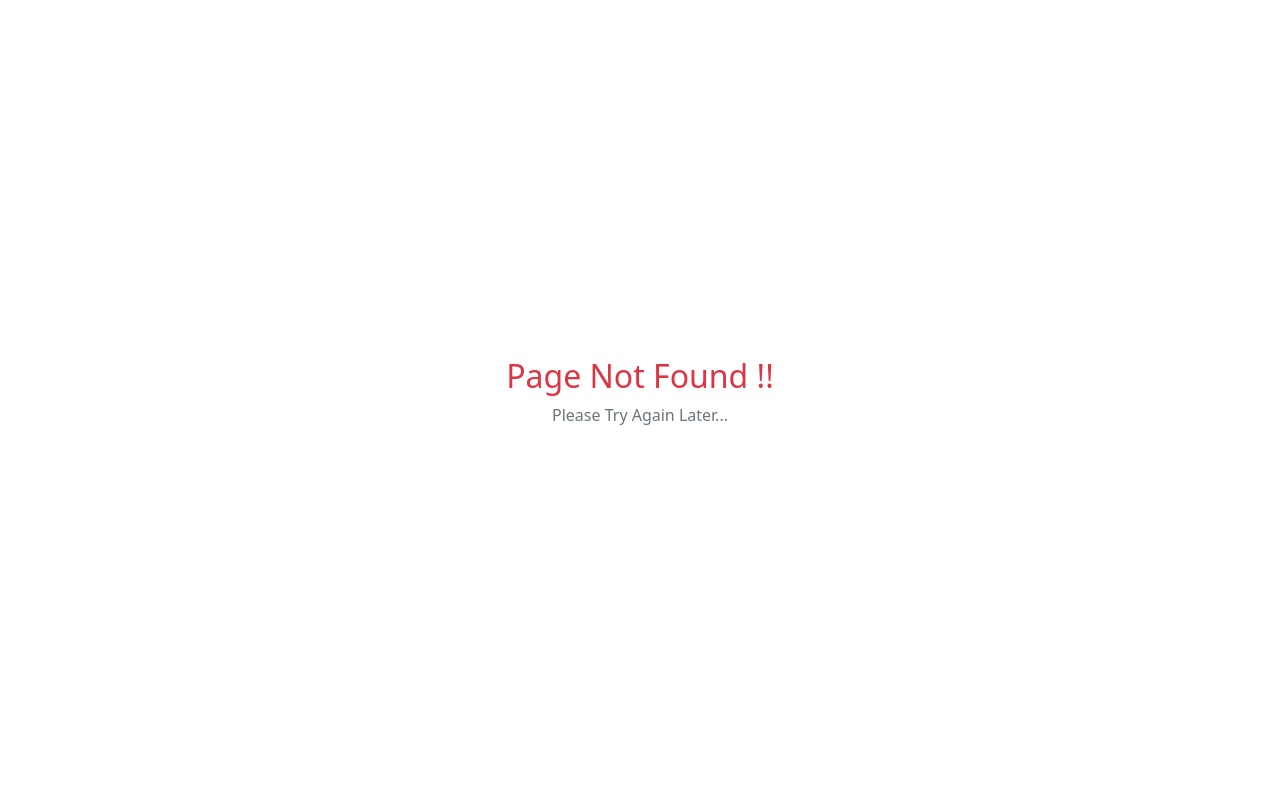
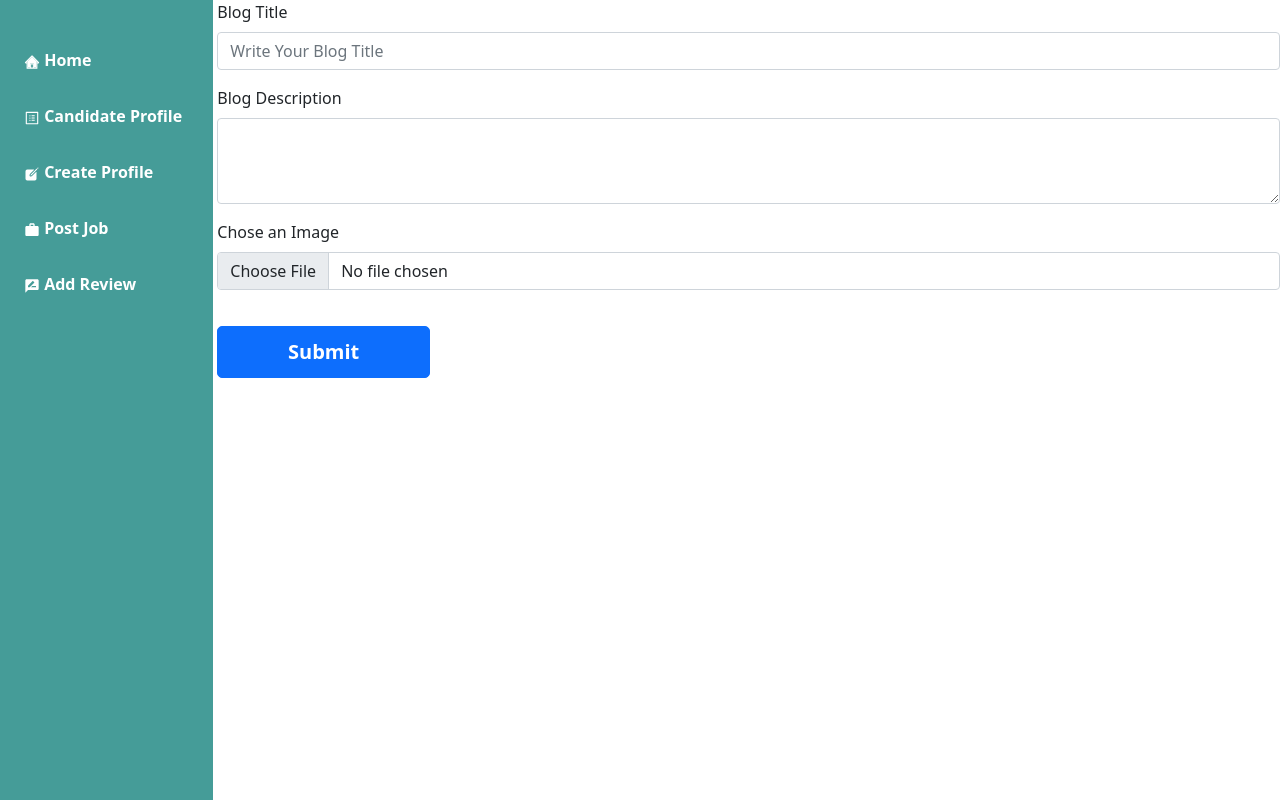
Before and after one commit to DevSquadCode/jobzilla-client, a React (Create React App) app: page /AddBlogs in a window 1280 px wide. Before the commit this address had no page. Built offline with nearby package versions, Linux system fonts and the light colour scheme.

Commit message:
blogs-feature-added

```diff
--- a/package.json
+++ b/package.json
@@ -6,6 +6,7 @@
     "@testing-library/jest-dom": "^5.14.1",
     "@testing-library/react": "^11.2.7",
     "@testing-library/user-event": "^12.8.3",
+    "axios": "^0.21.1",
     "bootstrap": "^5.0.2",
     "firebase": "^8.8.1",
     "react": "^17.0.2",
--- a/src/App.js
+++ b/src/App.js
@@ -13,8 +13,10 @@ import CreateCandidateProfile from './components/Candidates/CreateCandidateProfi
 import ShowCandidateProfile from './components/Candidates/ShowCandidateProfile/ShowCandidateProfile.js';
 import CreateBlogs from './components/Blogs/CreateBlogs'
 import AddJob from './components/AddJob/AddJob'
+import AddBlogs from './components/Blogs/AddBlogs.js';
 
 function App() {
+
   return (
     <Router>
       <Switch>
@@ -45,6 +47,9 @@ function App() {
         <Route path='/blogs'>
           <CreateBlogs/>
         </Route>
+        <Route path='/AddBlogs'>
+          <AddBlogs/>
+        </Route>
         <Route exact path='/'>
           <Home />
         </Route>
--- /dev/null
+++ b/src/components/Blogs/AddBlogs.js
@@ -0,0 +1,68 @@
+import React, { useState }from "react";
+import axios from 'axios';
+import { Form, Button } from "react-bootstrap";
+import Sidebar from "../Shared/Sidebar/Sidebar";
+
+const AddBlogs = () => {
+  const url = "http://localhost:8080/createBlogs"
+
+    const [data, setData] = useState({
+        "title": "",
+        "description": "",
+        "image": ""
+    })
+
+    function submit(e){
+        e.preventDefault();
+        axios.post(url,{
+            title: data.title,
+            description: data.description,
+            image: data.image
+        }).then(res=>{
+            console.log(res.data)
+        })
+    }
+
+    function handle(e){
+        const newdata = {...data}
+        newdata[e.target.id] = e.target.value
+        setData(newdata)
+        console.log(newdata)
+    }
+
+  return (
+    <div>
+      <div className="row">
+        <div className="col-md-2">
+          <Sidebar></Sidebar>
+        </div>
+
+        <div className="col-md-10">
+          <Form onSubmit={(e)=>submit(e)}>
+
+            <Form.Group className="mb-3" controlId="exampleForm.ControlInput1">
+              <Form.Label>Blog Title</Form.Label>
+              <Form.Control type="string" placeholder="Write Your Blog Title" onChange={(e)=>handle(e)} id="title" value={data.title} />
+            </Form.Group>
+
+            <Form.Group
+              className="mb-3"
+              controlId="exampleForm.ControlTextarea1"
+            >
+              <Form.Label>Blog Description</Form.Label>
+              <Form.Control as="textarea" rows={3} onChange={(e)=>handle(e)} id="description" value={data.description}/>
+            </Form.Group>
+
+            <Form.Group controlId="formFile" className="mb-3">
+              <Form.Label>Chose an Image</Form.Label>
+              <Form.Control type="file" />
+            </Form.Group>
+            <Button variant="primary" type="submit">Submit</Button>
+          </Form>
+        </div>
+      </div>
+    </div>
+  );
+};
+
+export default AddBlogs;
--- a/src/components/Blogs/CreateBlogs.js
+++ b/src/components/Blogs/CreateBlogs.js
@@ -1,100 +1,54 @@
-import React from "react";
+import React, { useState, useEffect }from "react";
 import { Card, Container, Row, Col } from "react-bootstrap";
+import { Link } from "react-router-dom";
+import axios from "axios";
 import blogImage from "../../images/banner.webp";
 import Header from "../Header/Header";
 import './CreateBlogs.css'
 
 const CreateBlogs = () => {
+  const [blogs, setBlogs] = useState([]);
+
+  useEffect(() => {
+    const fetchBlogs = async () =>{
+        const res = await axios.get("http://localhost:8080/getblogs")
+        setBlogs(res.data)
+    }
+    fetchBlogs();
+  }, [])
   return (
+
     <Container fluid="true" style={{marginTop:"130px"}}>
       <Header />
       <Container>
         <Row style={{marginBottom:"40px"}}>
           <Col className="">
-            <button type="button" class="btn px-3 py-2 blog_btn">
+            <Link to="/AddBlogs" type="button" class="btn px-3 py-2 blog_btn">
               CREATE BLOG
-            </button>
+            </Link>
           </Col>
         </Row>
         <Row>
+
+            {
+              blogs.map(blog => (
                <Col md={4} sm={6} xs={12} >
                <Card  className="shadow mb-5 p-4" >
                  {/* <Card.Header>Header</Card.Header> */}
                  <img src={blogImage} alt="Girl in a jacket"></img>
                  <Card.Body>
-                <Card.Title>Primary Card Title</Card.Title>
+                   <Card.Title>{blog.title}</Card.Title>
                    <Card.Text>
-                  Some quick example text to build on the card title and make up
-                  the bulk of the card's content.
+                     {blog.description}
                    </Card.Text>
                  </Card.Body>
                </Card>
              </Col>
-          <Col md={4} sm={6} xs={12}>
-            <Card className="shadow mb-5 p-4">
-              {/* <Card.Header>Header</Card.Header> */}
-              <img src={blogImage} alt="Girl in a jacket"></img>
-              <Card.Body>
-                <Card.Title>Primary Card Title</Card.Title>
-                <Card.Text>
-                  Some quick example text to build on the card title and make up
-                  the bulk of the card's content.
-                </Card.Text>
-              </Card.Body>
-            </Card>
-          </Col>
-          <Col md={4} sm={6} xs={12}>
-            <Card className="shadow mb-5 p-4">
-              {/* <Card.Header>Header</Card.Header> */}
-              <img src={blogImage} alt="Girl in a jacket"></img>
-              <Card.Body>
-                <Card.Title>Primary Card Title</Card.Title>
-                <Card.Text>
-                  Some quick example text to build on the card title and make up
-                  the bulk of the card's content.
-                </Card.Text>
-              </Card.Body>
-            </Card>
-          </Col>
-          <Col md={4} sm={6} xs={12}>
-            <Card className="shadow mb-5 mt-5 p-4">
-              {/* <Card.Header>Header</Card.Header> */}
-              <img src={blogImage} alt="Girl in a jacket"></img>
-              <Card.Body>
-                <Card.Title>Primary Card Title</Card.Title>
-                <Card.Text>
-                  Some quick example text to build on the card title and make up
-                  the bulk of the card's content.
-                </Card.Text>
-              </Card.Body>
-            </Card>
-          </Col>
-          <Col md={4} sm={6} xs={12}>
-            <Card className="shadow mb-5 mt-5 p-4">
-              {/* <Card.Header>Header</Card.Header> */}
-              <img src={blogImage} alt="Girl in a jacket"></img>
-              <Card.Body>
-                <Card.Title>Primary Card Title</Card.Title>
-                <Card.Text>
-                  Some quick example text to build on the card title and make up
-                  the bulk of the card's content.
-                </Card.Text>
-              </Card.Body>
-            </Card>
-          </Col>
-          <Col md={4} sm={6} xs={12}>
-            <Card className="shadow mb-5 mt-5 p-4">
-              {/* <Card.Header>Header</Card.Header> */}
-              <img src={blogImage} alt="Girl in a jacket"></img>
-              <Card.Body>
-                <Card.Title>Primary Card Title</Card.Title>
-                <Card.Text>
-                  Some quick example text to build on the card title and make up
-                  the bulk of the card's content.
-                </Card.Text>
-              </Card.Body>
-            </Card>
-          </Col>
+            ))
+            }
+
+
+
         </Row>
       </Container>
     </Container>
```
Also changed, not shown: 1 other file (tests, documents, lock files or other folders). Lines whose indentation alone changed are shown as unchanged.
